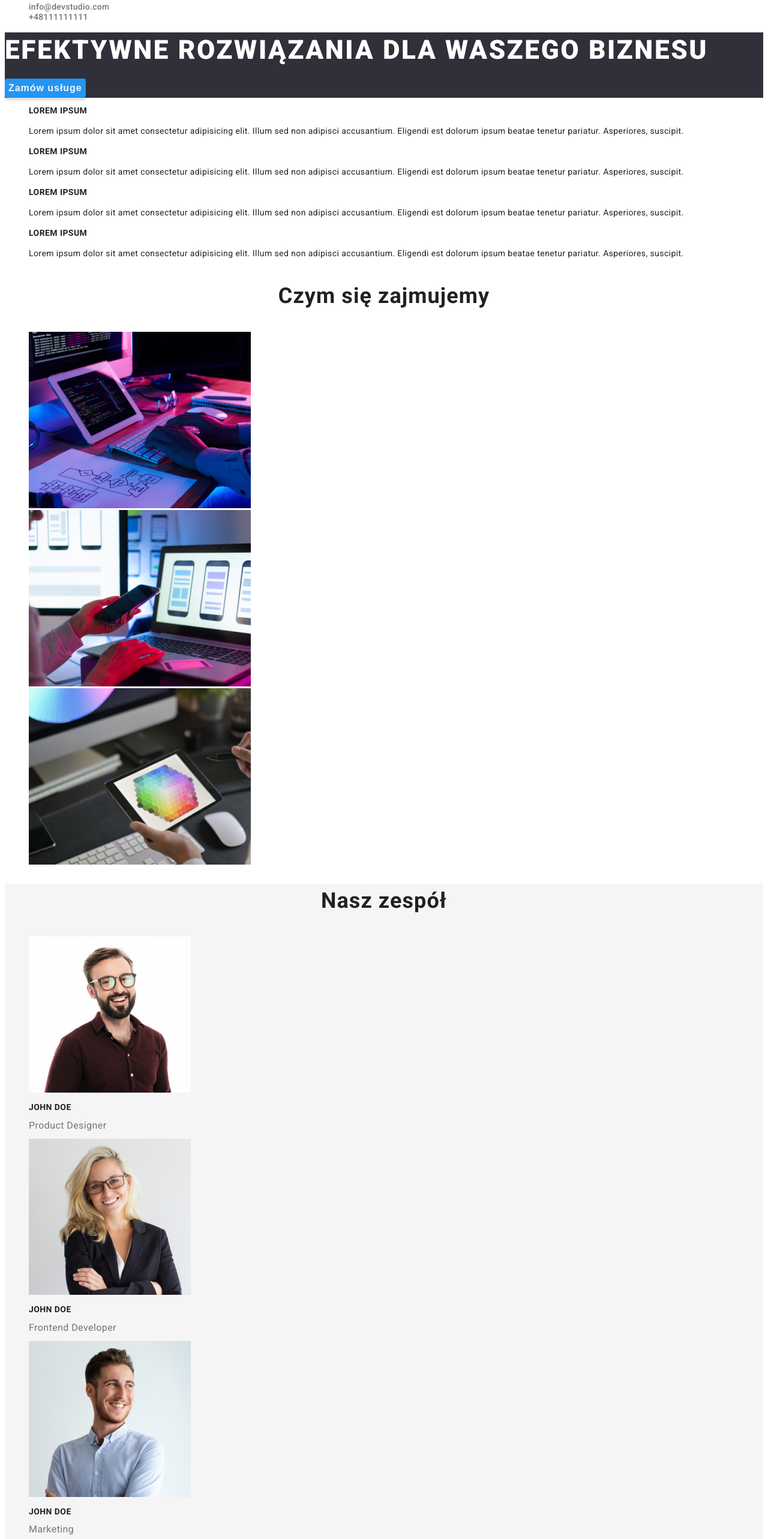
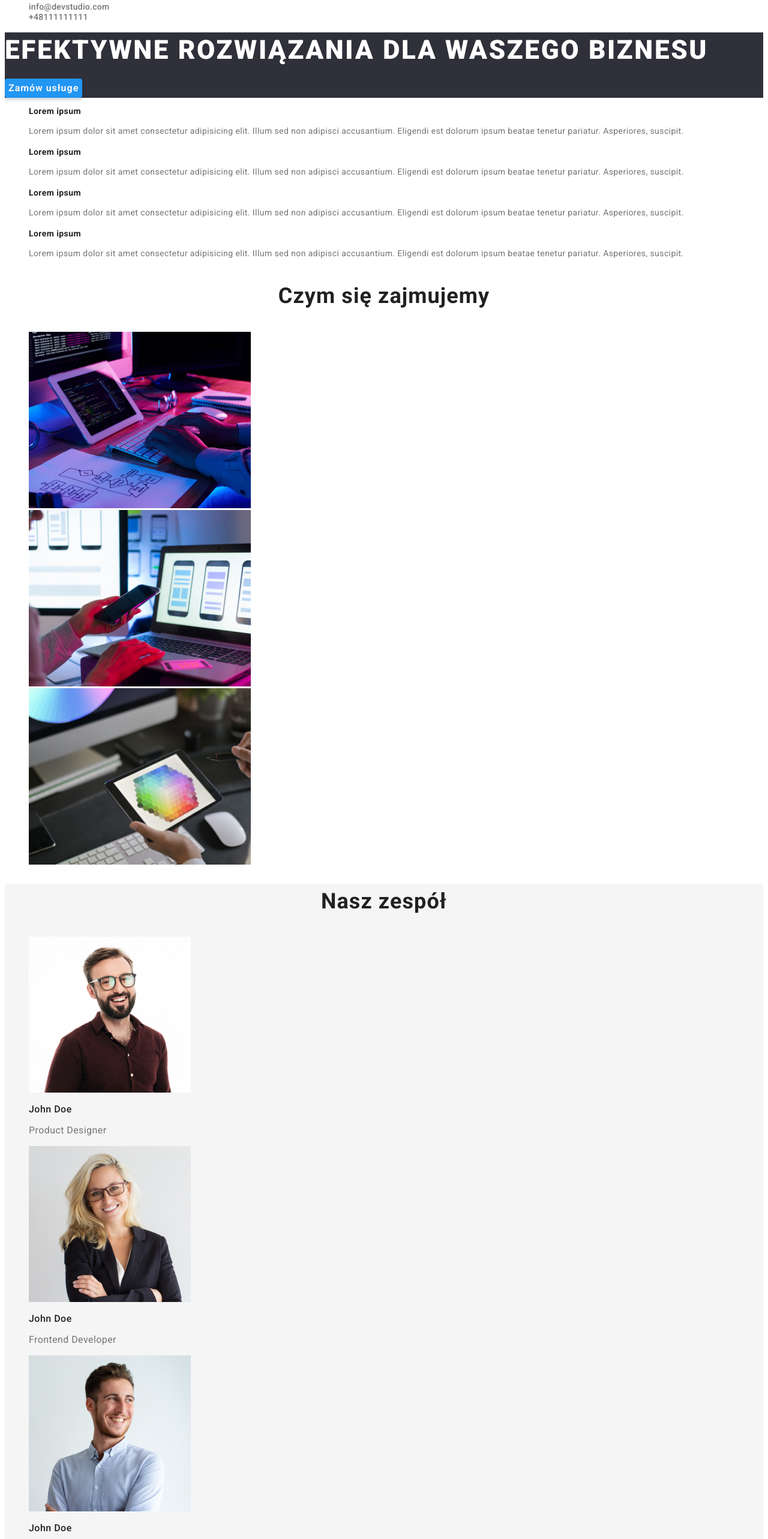
Before and after one commit to azerikt/goit-markup-hw-02, a plain HTML site: page index.html in a window 1280 px wide. Shown: the part 115-2680 px from the top of the page at 60% size. Drawn offline with Linux system fonts and the light colour scheme.

Commit message:
fix styles

```diff
--- a/css/styles.css
+++ b/css/styles.css
@@ -88,7 +88,6 @@ body {
 }
 /* ------ Filter ------ */
 .filter-buttom {
-  text-decoration: none;
   font-family: "Roboto";
   font-style: normal;
   font-weight: 500;
@@ -100,7 +99,6 @@ body {
   box-shadow: 0px 3px 1px rgba(0, 0, 0, 0.1), 0px 1px 2px rgba(0, 0, 0, 0.08),
     0px 2px 2px rgba(0, 0, 0, 0.12);
   cursor: pointer;
-  font-weight: 500;
   letter-spacing: 0.03em;
   list-style-type: none;
 }
@@ -115,8 +113,6 @@ body {
   text-decoration: none;
   list-style-type: none;
   box-sizing: border-box;
-  background: var(--buttons-port-color);
-  border: 1px solid #eeeeee;
 }
 .h3-styles {
   font-weight: 700;
@@ -190,6 +186,7 @@ body {
   text-transform: uppercase;
 }
 .order-buttom {
+  font-family: Roboto;
   background-color: var(--acent-color);
   font-weight: 700;
   font-size: 16px;
@@ -205,6 +202,12 @@ body {
   cursor: pointer;
   color: var(--buttons-port-color);
 }
+.lorem {
+  font-weight: 700;
+  font-size: 14px;
+  line-height: 16px;
+  letter-spacing: 0.03em;
+}
 .h2-styles {
   color: var(--main-text-color);
   font-weight: 700;
@@ -214,6 +217,7 @@ body {
   letter-spacing: 0.03em;
 }
 .description {
+  color: var(--owner-text-color);
   font-weight: 400;
   font-size: 14px;
   line-height: 1.71;
@@ -223,23 +227,17 @@ body {
   text-decoration: none;
   list-style-type: none;
 }
-.no-decoration h3 {
-  font-weight: 700;
-  font-size: 14px;
-  line-height: 1.14;
-  letter-spacing: 0.03em;
-  text-transform: uppercase;
-}
-.teams-h3 {
-  font-weight: 500;
-  font-size: 16px;
-  line-height: 0.73;
-}
 .teams-p {
   color: var(--owner-text-color);
   font-weight: 400;
   font-size: 16px;
-  line-height: 0.73;
+  line-height: 1.18;
+}
+.teams {
+  font-weight: 500;
+  font-size: 16px;
+  line-height: 1.18;
+  letter-spacing: 0.03em;
 }
 .teams-background {
   background-color: #f5f5f5;
--- a/index.html
+++ b/index.html
@@ -54,7 +54,7 @@
         <h2 class="visually-hidden">Lorem ipsum</h2>
         <ul>
           <li class="no-decoration">
-            <h3>Lorem ipsum</h3>
+            <h3 class="lorem">Lorem ipsum</h3>
             <p class="description">
               Lorem ipsum dolor sit amet consectetur adipisicing elit. Illum sed
               non adipisci accusantium. Eligendi est dolorum ipsum beatae
@@ -62,7 +62,7 @@
             </p>
           </li>
           <li class="no-decoration">
-            <h3>Lorem ipsum</h3>
+            <h3 class="lorem">Lorem ipsum</h3>
             <p class="description">
               Lorem ipsum dolor sit amet consectetur adipisicing elit. Illum sed
               non adipisci accusantium. Eligendi est dolorum ipsum beatae
@@ -70,7 +70,7 @@
             </p>
           </li>
           <li class="no-decoration">
-            <h3>Lorem ipsum</h3>
+            <h3 class="lorem">Lorem ipsum</h3>
             <p class="description">
               Lorem ipsum dolor sit amet consectetur adipisicing elit. Illum sed
               non adipisci accusantium. Eligendi est dolorum ipsum beatae
@@ -78,7 +78,7 @@
             </p>
           </li>
           <li class="no-decoration">
-            <h3>Lorem ipsum</h3>
+            <h3 class="lorem">Lorem ipsum</h3>
             <p class="description">
               Lorem ipsum dolor sit amet consectetur adipisicing elit. Illum sed
               non adipisci accusantium. Eligendi est dolorum ipsum beatae
@@ -106,17 +106,17 @@
         <ul>
           <li class="no-decoration">
             <img src="images/man1.jpg" alt="John Doe" width="270" />
-            <h3>John Doe</h3>
+            <h3 class="teams">John Doe</h3>
             <p class="teams-p">Product Designer</p>
           </li>
           <li class="no-decoration">
             <img src="images/woman1.jpg" alt="John Doe" width="270" />
-            <h3>John Doe</h3>
+            <h3 class="teams">John Doe</h3>
             <p class="teams-p">Frontend Developer</p>
           </li>
           <li class="no-decoration">
             <img src="images/man2.jpg" alt="John Doe" width="270" />
-            <h3>John Doe</h3>
+            <h3 class="teams">John Doe</h3>
             <p class="teams-p">Marketing</p>
           </li>
           <li class="no-decoration">
```
Also changed, not shown: prettierrc.json (added, +19 -0 lines).
